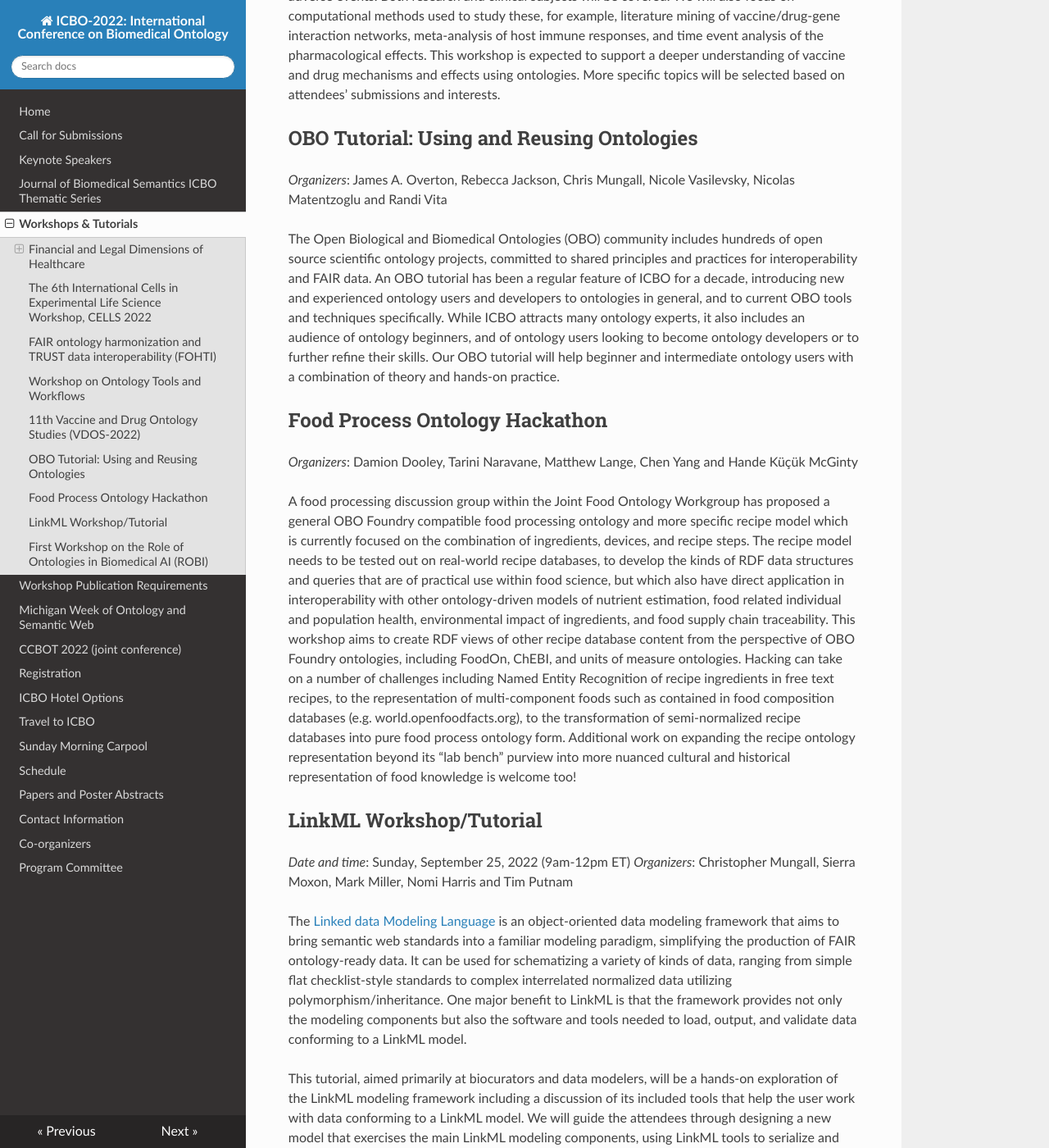
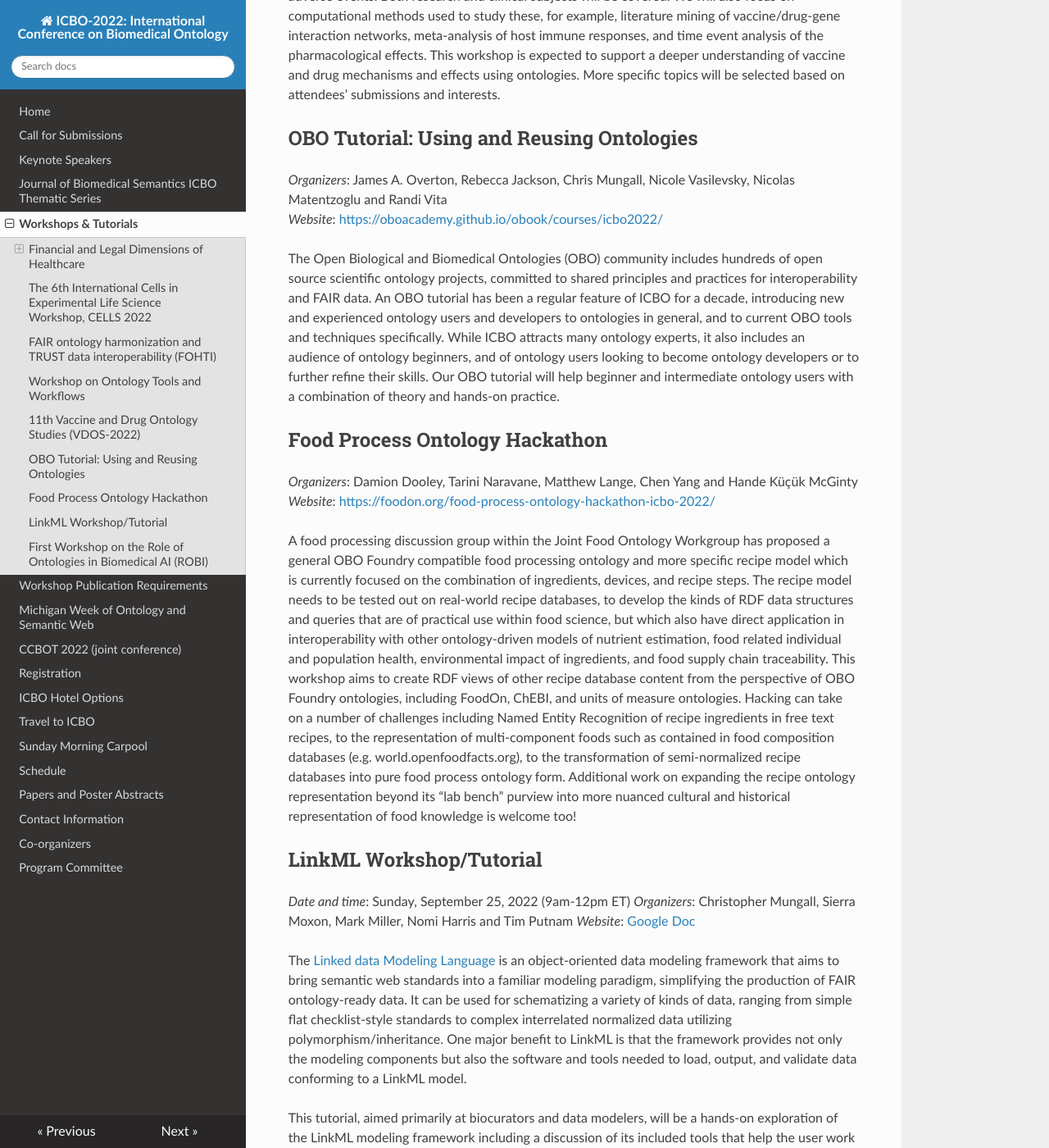
Before and after one commit to johnbeve/BFO-Organization, an MkDocs documentation site: the page built from docs/workshops-and-tutorials.md, in a window 1280 px wide and 1400 px high, scrolled down 3552 px. Shown: the whole window at 82% size. Built offline with MkDocs 1.6.1, drawn with Linux system fonts in a browser that asks for light colours; nearby versions of some CDN libraries.

Commit message:
Update workshops-and-tutorials.md

```diff
--- a/docs/workshops-and-tutorials.md
+++ b/docs/workshops-and-tutorials.md
@@ -67,17 +67,20 @@ Convergence: Interoperability is a central goal for linked data technologies and
 
 ## OBO Tutorial: Using and Reusing Ontologies
 *Organizers*: James A. Overton, Rebecca Jackson, Chris Mungall, Nicole Vasilevsky, Nicolas Matentzoglu and Randi Vita
+*Website*: [https://oboacademy.github.io/obook/courses/icbo2022/](https://oboacademy.github.io/obook/courses/icbo2022/)
 
 The Open Biological and Biomedical Ontologies (OBO) community includes hundreds of open source scientific ontology projects, committed to shared principles and practices for interoperability and FAIR data. An OBO tutorial has been a regular feature of ICBO for a decade, introducing new and experienced ontology users and developers to ontologies in general, and to current OBO tools and techniques specifically. While ICBO attracts many ontology experts, it also includes an audience of ontology beginners, and of ontology users looking to become ontology developers or to further refine their skills. Our OBO tutorial will help beginner and intermediate ontology users with a combination of theory and hands-on practice.
 
 ## Food Process Ontology Hackathon
 *Organizers*: Damion Dooley, Tarini Naravane, Matthew Lange, Chen Yang and Hande Küçük McGinty
+*Website*: [https://foodon.org/food-process-ontology-hackathon-icbo-2022/](https://foodon.org/food-process-ontology-hackathon-icbo-2022/)
 
 A food processing discussion group within the Joint Food Ontology Workgroup has proposed a general OBO Foundry compatible food processing ontology and more specific recipe model which is currently focused on the combination of ingredients, devices, and recipe steps. The recipe model needs to be tested out on real-world recipe databases, to develop the kinds of RDF data structures and queries that are of practical use within food science, but which also have direct application in interoperability with other ontology-driven models of nutrient estimation, food related individual and population health, environmental impact of ingredients, and food supply chain traceability. This workshop aims to create RDF views of other recipe database content from the perspective of OBO Foundry ontologies, including FoodOn, ChEBI, and units of measure ontologies. Hacking can take on a number of challenges including Named Entity Recognition of recipe ingredients in free text recipes, to the representation of multi-component foods such as contained in food composition databases (e.g. world.openfoodfacts.org), to the transformation of semi-normalized recipe databases into pure food process ontology form. Additional work on expanding the recipe ontology representation beyond its “lab bench” purview into more nuanced cultural and historical representation of food knowledge is welcome too!
 
 ## LinkML Workshop/Tutorial
 *Date and time*: Sunday, September 25, 2022 (9am-12pm ET)
 *Organizers*: Christopher Mungall, Sierra Moxon, Mark Miller, Nomi Harris and Tim Putnam
+*Website*: [Google Doc](https://docs.google.com/document/d/1JWh7ddLQ74dBTY2QQFHBfW9XkJo9WDq6O33vI-wbQvc/edit#heading=h.um3x5zjmy6jk)
 
 The [Linked data Modeling Language](https://linkml.io) is an object-oriented data modeling framework that aims to bring semantic web standards into a familiar modeling paradigm, simplifying the production of FAIR ontology-ready data. It can be used for schematizing a variety of kinds of data, ranging from simple flat checklist-style standards to complex interrelated normalized data utilizing polymorphism/inheritance. One major benefit to LinkML is that the framework provides not only the modeling components but also the software and tools needed to load, output, and validate data conforming to a LinkML model.
 
```
